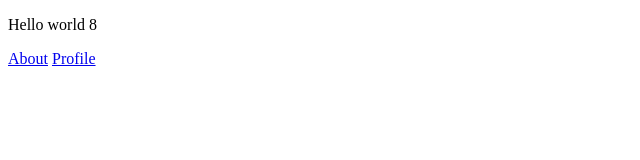
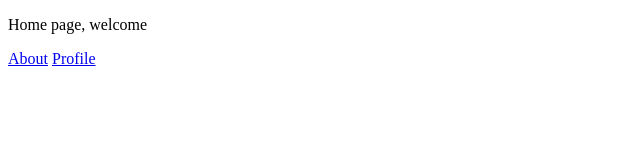
Before and after one commit to inchic55/new-repository, a plain HTML site: page index.html in a window 1280 px wide. Shown: the full height of the page, 0-640 px from the left. Drawn offline with Linux system fonts and the light colour scheme.

Commit message:
profile.html

```diff
--- a/index.html
+++ b/index.html
@@ -4,7 +4,7 @@
     <title>Home</title>
   </head>
   <body>
-    <p>Hello  world 8</p>
+    <p>Home page, welcome</p>
 	<a href="about.html">About</a>
 	<a href="profile.html">Profile</a>
   </body>
```
Also changed, not shown: about.html (deleted, +0 -1 lines).
